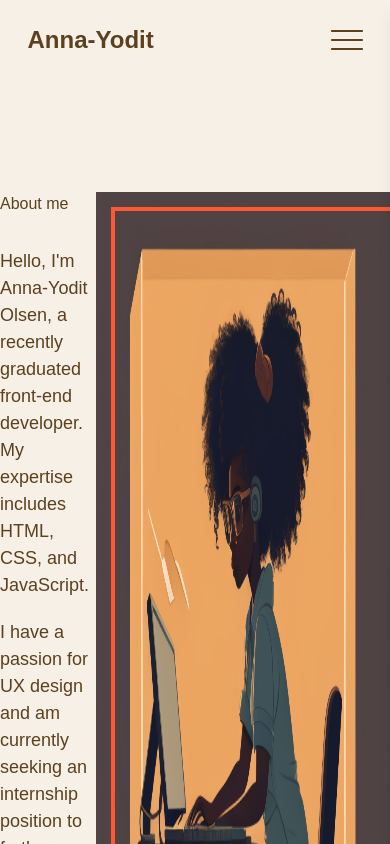
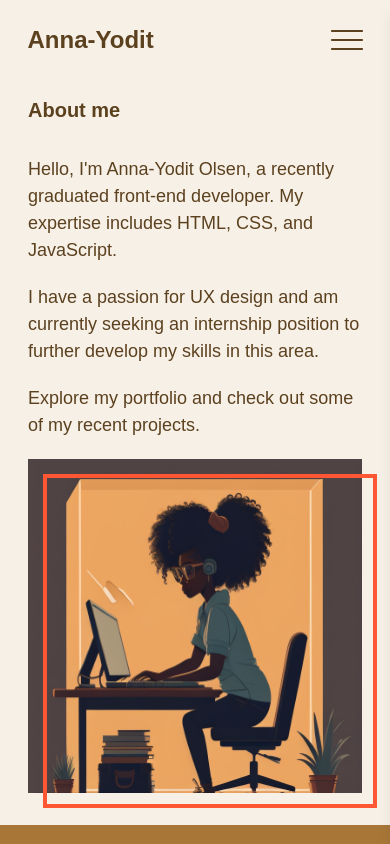
Before and after one commit to AYOlsen/portfolio, a React (Create React App) app: page /about in a window 390 px wide. Shown: the top 844 px of the page. Built offline with nearby package versions, Linux system fonts and the light colour scheme.

Commit message:
Make responsive

```diff
--- a/src/Pages/about-page.jsx
+++ b/src/Pages/about-page.jsx
@@ -3,9 +3,9 @@ export default function AboutPage () {
     return (
       <>
         <section className="bg-background">
-          <div className='max-width mx-auto py-32 flex justify-between'>
-            <div className='w-2/5 text-brown-200 about-text'>
-              <h2 className='text-brown-200 mb-8'>About me</h2>
+          <div className='max-width mx-auto py-8 md:py-32 md:flex md:justify-between px-7'>
+            <div className='md:w-2/5 text-brown-200 about-text'>
+              <h2 className='text-brown-200 mb-8 font-bold text-xl'>About me</h2>
               <p>
                 Hello, I'm Anna-Yodit Olsen, a recently graduated front-end developer. My expertise includes HTML, CSS, and JavaScript.
               </p>
@@ -15,7 +15,7 @@ export default function AboutPage () {
                 Explore my portfolio and check out some of my recent projects.
               </p>
             </div>
-            <div className="about-image w-[30rem]">
+            <div className="about-image md:w-[30rem]">
               <img src={process.env.PUBLIC_URL + '/images/about-me.png'} alt="Cartoon of myself" />
             </div>
           </div>
```
